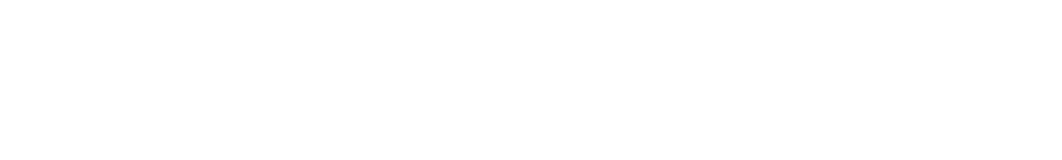
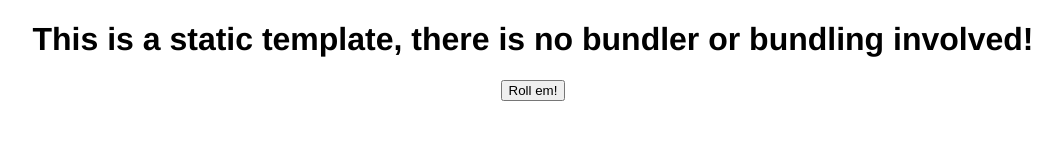
Before and after one commit to xiaowei-dreame/3d-dice-mobile, a plain HTML site: page index.html in a window 1280 px wide. Shown: the whole page, without its empty margins (107-1169 px from the left). Drawn offline with Linux system fonts and the light colour scheme.

Commit message:
feat: add text

```diff
--- a/index.html
+++ b/index.html
@@ -10,12 +10,12 @@
 </head>
 
 <body>
-  <!-- <h1>
+  <h1>
     This is a static template, there is no bundler or bundling involved!
   </h1>
   <div>
     <button id="rollem">Roll em!</button>
-  </div> -->
+  </div>
   <div id="dice-box"></div>
   <!-- <script type="module" src="src/index.js"></script> -->
   <script type="module">
```
